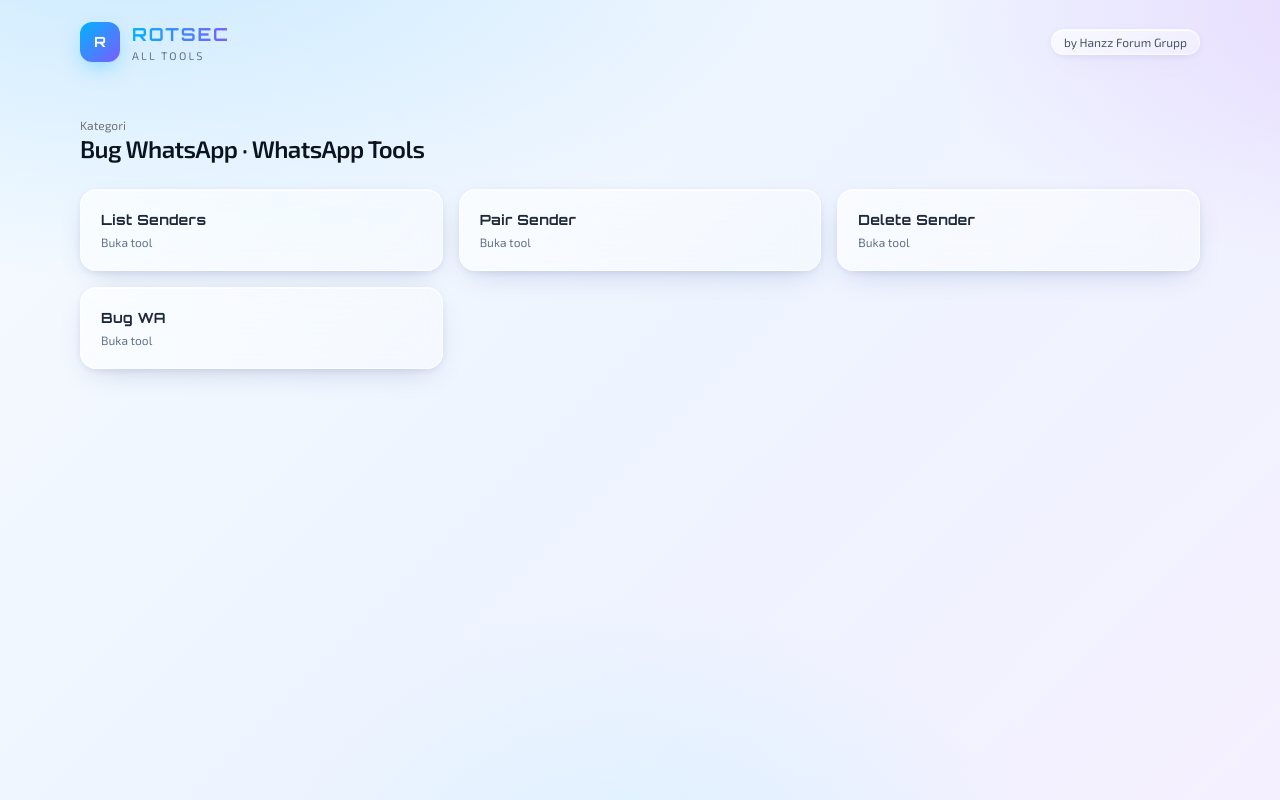
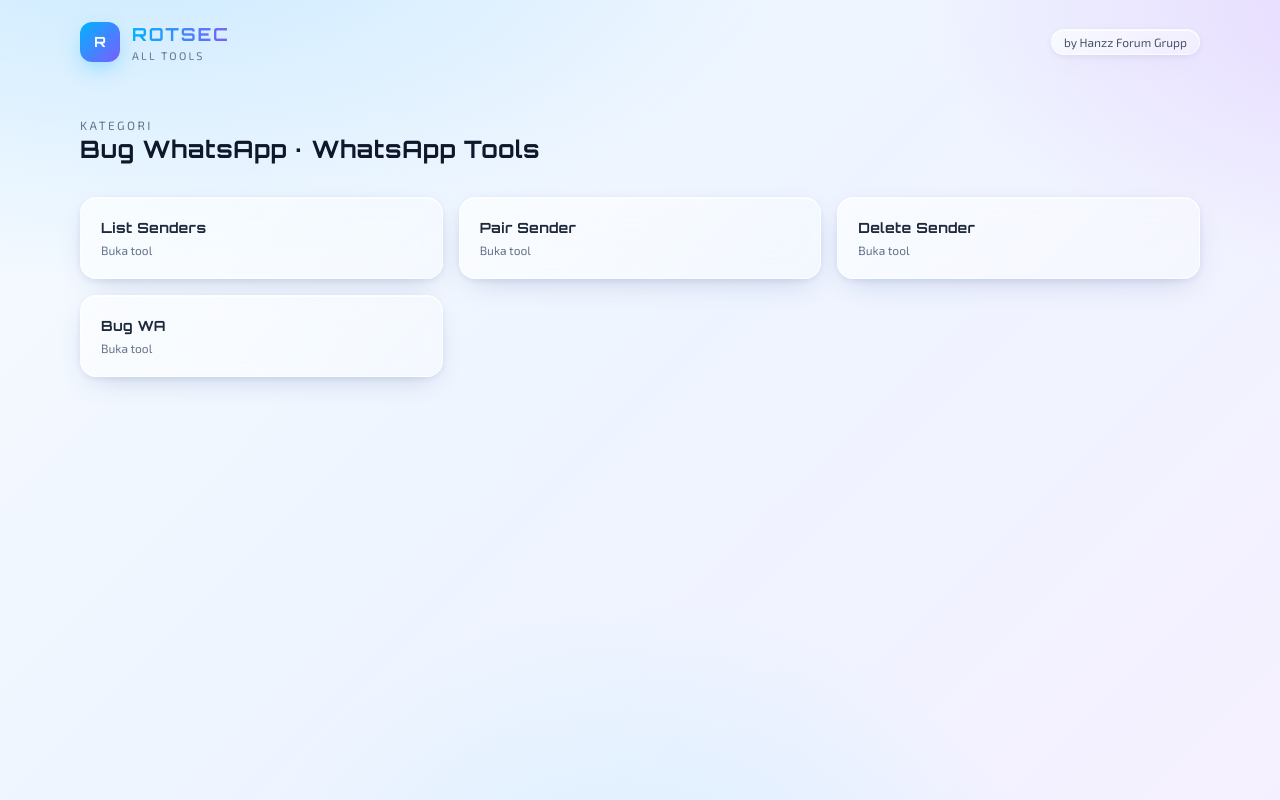
Before and after one commit to hanzcodereal/prokit, a Next.js app: page /c/bug-wa in a window 1280 px wide. Built offline with nearby package versions, Linux system fonts and the light colour scheme.

Commit message:
Update page.tsx

```diff
--- a/src/app/c/[slug]/page.tsx
+++ b/src/app/c/[slug]/page.tsx
@@ -11,9 +11,9 @@
     <main className="min-h-screen">
       <Header />
       <section className="mx-auto w-full max-w-6xl px-4 pb-16">
-        <div className="mb-6">
-          <div className="text-xs text-neutral-500">Kategori</div>
-          <h1 className="text-2xl font-semibold tracking-tight">{cat.title}</h1>
+        <div className="mb-8">
+          <div className="text-xs uppercase tracking-[0.2em] text-slate-500">Kategori</div>
+          <h1 className="font-orbitron text-2xl font-bold tracking-wide text-slate-900">{cat.title}</h1>
         </div>
         <div className="grid grid-cols-1 gap-4 sm:grid-cols-2 lg:grid-cols-3">
           {cat.tools.map((slug) => {
```
